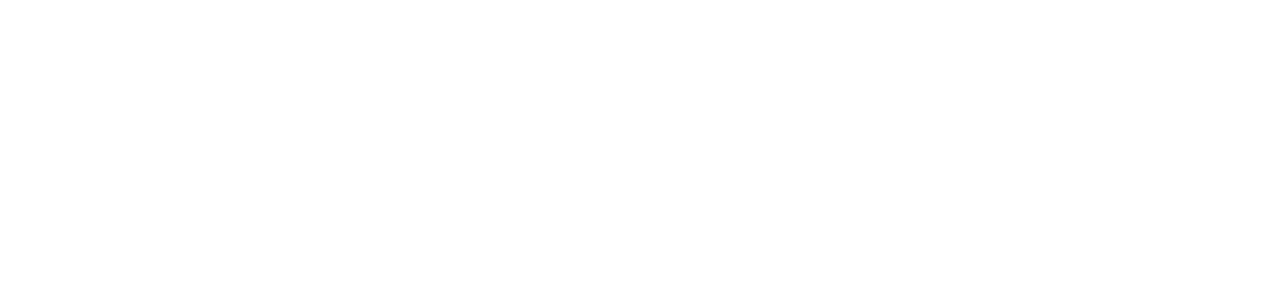
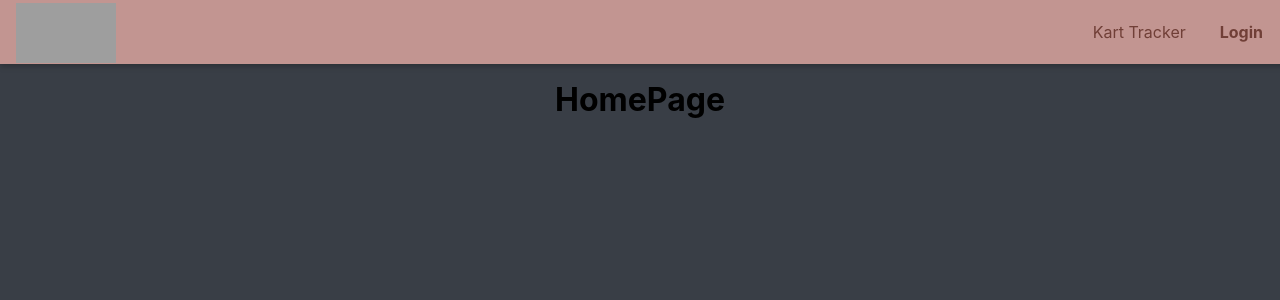
Before and after one commit to BraedonB98/ScheduleBell, a React (Create React App) app in the folder schedulebell-F/: page / in a window 1280 px wide. Before the commit this address had no page. Shown: the top 300 px of the page. Built offline with nearby package versions, Linux system fonts and the light colour scheme; grey boxes are pictures that could not be loaded.

Commit message:
Adding css styling for coloring and fixing issue where portal for side bar was not working

```diff
--- a/schedulebell-F/public/index.html
+++ b/schedulebell-F/public/index.html
@@ -28,6 +28,9 @@
   </head>
   <body>
     <noscript>You need to enable JavaScript to run this app.</noscript>
+    <div id="backdrop-hook"></div>
+    <div id="modal-hook"></div>
+    <div id="drawer-hook"></div>
     <div id="root"></div>
     <!--
       This HTML file is a template.
--- a/schedulebell-F/src/App.css
+++ b/schedulebell-F/src/App.css
@@ -1,38 +1,70 @@
+@import url("https://fonts.googleapis.com/css?family=Open+Sans:400,700&display=swap");
+
+:root{
+  --colorPrimary: #c8b7a6;
+  --colorPrimaryVariant: #b6c199;
+  --colorSecondary: #7d94b5; /* Cards Buttons */
+  --colorSecondaryVariant: #c29591; /* Nav Bar, Modal Header*/
+  --colorBackground: #393e46; /*Page Background*/
+  --colorSurface: #d5bfbf;
+  --colorError: red;
+  --colorOnImages: #703f37;
+  --colorOnPrimary: #703f37;
+  --colorOnSecondary: #703f37;
+  --colorOnPrimaryVariant: #703f37;
+  --colorOnSecondaryVariant: #703f37;
+  --colorOnBackground: #703f37;
+  --colorOnSurface: #703f37;
+  --colorOnError: #703f37;
+
+  --fontFamily : "Open Sans", sans-serif;
+  --navHeight: 4rem;
+}
+
 .App {
   text-align: center;
 }
 
-.App-logo {
-  height: 40vmin;
-  pointer-events: none;
+#content {
+  width: 100%;
+  height: 100%;
 }
 
-@media (prefers-reduced-motion: no-preference) {
-  .App-logo {
-    animation: App-logo-spin infinite 20s linear;
-  }
+html {
+  font-family: var(--fontFamily);/*! see if this is actually working*/
 }
 
-.App-header {
-  background-color: #282c34;
-  min-height: 100vh;
-  display: flex;
-  flex-direction: column;
-  align-items: center;
-  justify-content: center;
-  font-size: calc(10px + 2vmin);
-  color: white;
+body {
+  margin: 0;
+  background: var(--colorBackground);
 }
 
-.App-link {
-  color: #61dafb;
+/*App wide classes*/
+.center {
+  text-align: center;
+  display: flex;
+  justify-content: center;
+  align-items: center;
 }
 
-@keyframes App-logo-spin {
-  from {
-    transform: rotate(0deg);
-  }
-  to {
-    transform: rotate(360deg);
-  }
+/*Transitions*/
+.slide-in-left-enter {
+  transform: translateX(-100%);
 }
+
+.slide-in-left-enter-active {
+  transform: translateX(0);
+  opacity: 1;
+  transition: all 200ms;
+}
+
+.slide-in-left-exit {
+  transform: translateX(0%);
+  opacity: 1;
+}
+
+.slide-in-left-exit-active {
+  transform: translateX(-100%);
+  opacity: 0;
+  transition: all 200ms;
+}
--- a/schedulebell-F/src/App.js
+++ b/schedulebell-F/src/App.js
@@ -15,11 +15,10 @@ import { UserAuth } from "./shared/hooks/auth-hook";
 import MainNavigation from "./shared/components/Navigation/elements/MainNavigation";
 import LoadingSpinner from "./shared/components/UIElements/other/elements/LoadingSpinner";
 //Styling
-import logo from "./logo.svg";
 import "./App.css";
 
 //Pages
-//import HomePage from "./users/pages/HomePage";
+import HomePage from "./landing/pages/Homepage";
 
 //// Styling for importing pages after "landing page" finishes loading
 //const Dashboard = React.lazy(() => import("./users/pages/Dashboard"));
@@ -54,8 +53,8 @@ function App() {
     //Default Routes
     routes = (
       <Routes>
-        {/* <Route path="/pageURL" exact element={<Page />} />
-        <Route path="*" element={<Default />} /> */}
+        {/* <Route path="/pageURL" exact element={<Page />} /> */}
+        <Route path="*" element={<HomePage />} />
       </Routes>
     );
   }
--- /dev/null
+++ b/schedulebell-F/src/landing/pages/Homepage.js
@@ -0,0 +1,21 @@
+//*---Imports---*//
+//Frameworks-Libraries
+import React from "react";
+//Elements
+
+//Components
+
+//Styling
+import "./styling/Homepage.css";
+
+//*---Content---*//
+
+const Homepage = () => {
+  return (
+    <React.Fragment>
+      <h1>HomePage</h1>
+    </React.Fragment>
+  );
+};
+
+export default Homepage;
```
Also changed, not shown: schedulebell-F/src/index.css (line endings or trailing spaces), schedulebell-F/src/landing/pages/styling/Homepage.css (added).
